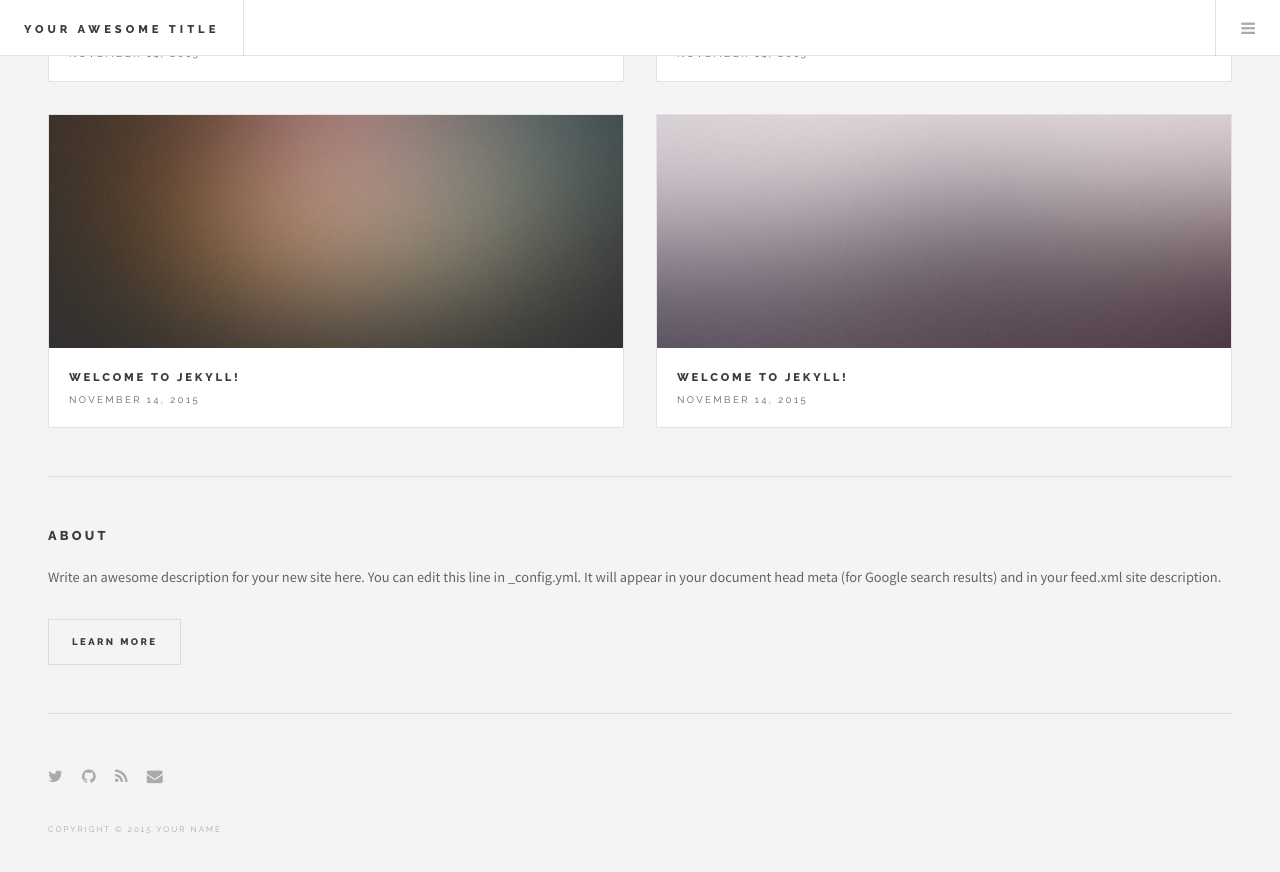
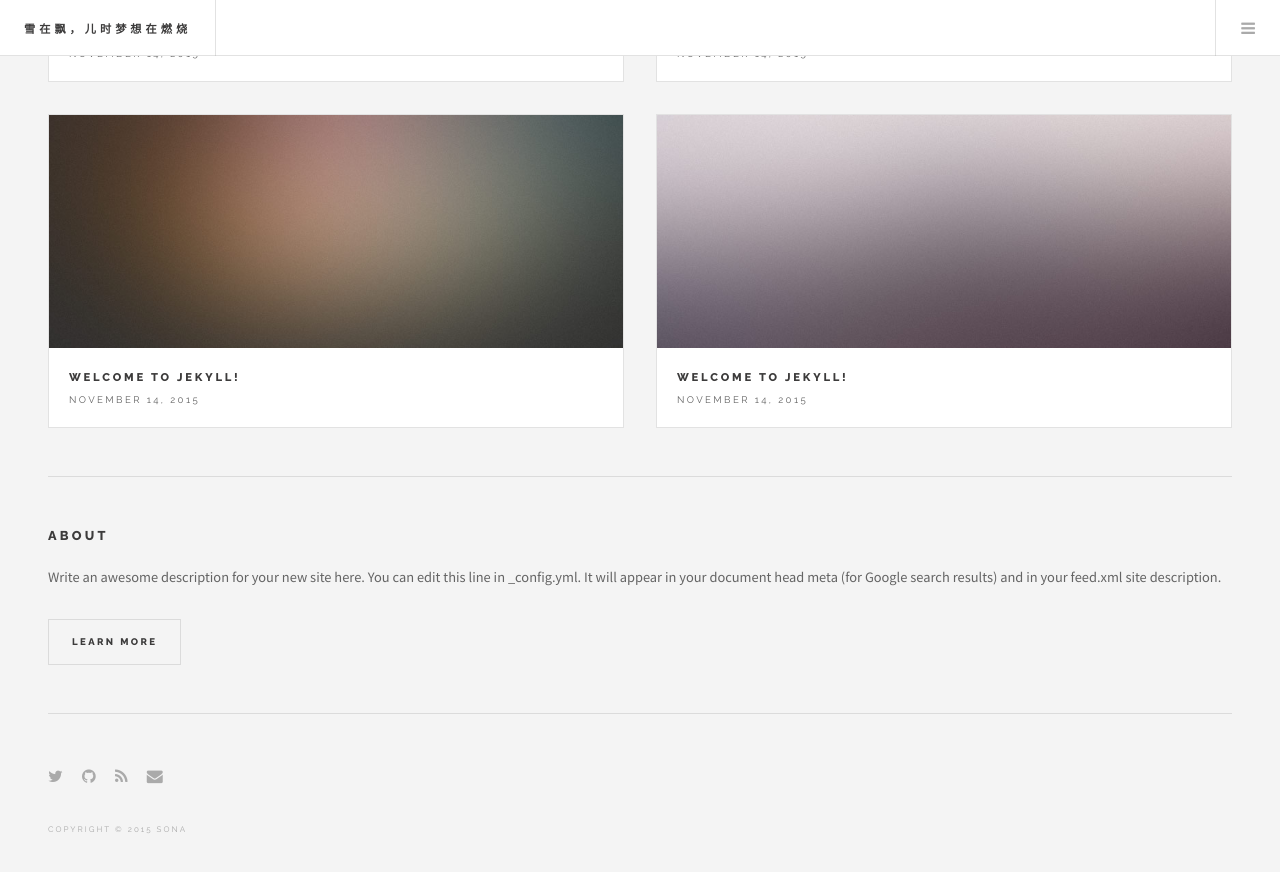
Before and after one commit to ryotaro612/Siera, a Jekyll site: the page built from index.html, in a window 1280 px wide and 900 px high, scrolled down 4461 px. Shown: the top 872 px of the window. Built offline with Jekyll 4.4.1, drawn with Linux system fonts in a browser that asks for light colours; the list of posts is cut into pages by our own code; some of the changed text lies outside the part shown.

Commit message:
修改了全局变量。

```diff
--- a/_config.yml
+++ b/_config.yml
@@ -1,20 +1,20 @@
 # Site settings
-title: Your awesome title
-email: your-email@domain.com
+title: 雪在飘，儿时梦想在燃烧
+email: 396436290@qq.com
 description: > # this means to ignore newlines until "baseurl:"
   Write an awesome description for your new site here. You can edit this
   line in _config.yml. It will appear in your document head meta (for
   Google search results) and in your feed.xml site description.
 baseurl: "" # the subpath of your site, e.g. /blog/
-url: "http://yourdomain.com" # the base hostname & protocol for your site
-twitter_username: jekyllrb
-github_username:  jekyll
+url: "http://www.renfakai.com" # the base hostname & protocol for your site
+#twitter_username: jekyllrb
+github_username:  sona0402
 
 # Build settings
 markdown: kramdown
 
 paginate: 4
 
-author: Your name
+author: sona
 
 gems: [jekyll-paginate]
```
